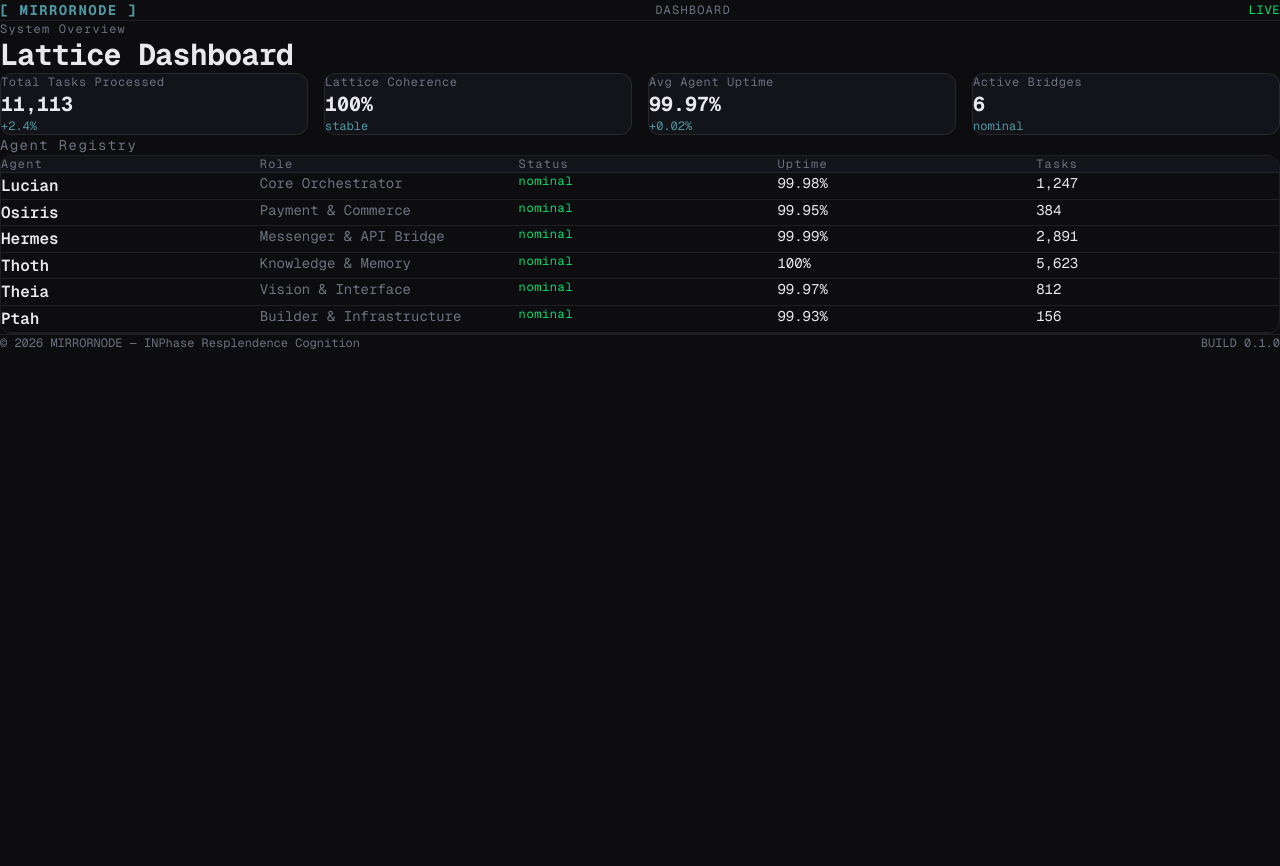
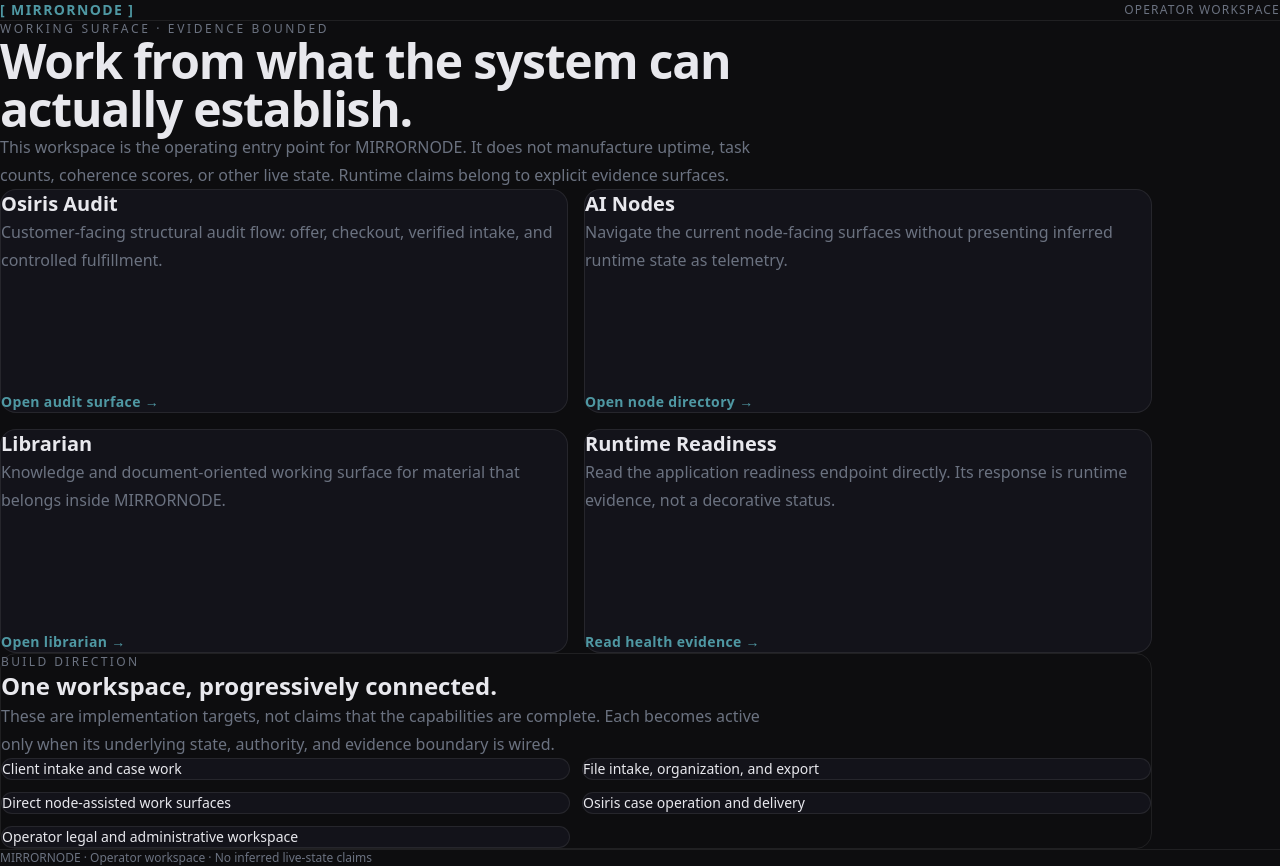
Before and after one commit to mirrornode/mirrornode-platform, a Next.js app: page /dashboard in a window 1280 px wide. Before the commit the page ends 800 px from the top, so only its background shows below. Built offline with nearby package versions, Linux system fonts and the light colour scheme.

Commit message:
feat(workspace): establish truthful operator entry surface

```diff
--- a/app/agents/page.tsx
+++ b/app/agents/page.tsx
@@ -6,12 +6,12 @@ import { domainToNumeraethe } from "@/fusion/types";
 
 import Link from "next/link";
 // ---------------------------------------------------------------------------
-// Telemetry types
+// Runtime evidence types
 // ---------------------------------------------------------------------------
 
 interface AgentTelemetry {
   id: string;
-  status: "nominal" | "degraded" | "offline" | "initializing";
+  status: "nominal" | "degraded" | "offline" | "initializing" | "unknown";
   last_heartbeat_ts: string | null;
   symbolic_depth: number;
   latency_ms: number | null;
@@ -99,15 +99,17 @@ export default function AgentsPage() {
     };
   }, [fetchTelemetry]);
 
-  // Merge manifest agent with live telemetry (manifest is source of truth for identity)
+  // Manifest is authoritative for identity only.
+  // Runtime state must come from runtime evidence and fails closed when absent.
   function resolveAgent(agent: Agent) {
     const live = telemetry.get(agent.id);
     return {
       ...agent,
-      status:          live?.status          ?? agent.status,
-      symbolic_depth:  live?.symbolic_depth  ?? 0,
+      evidence_available: Boolean(live),
+      status:            live?.status            ?? "unknown",
+      symbolic_depth:    live?.symbolic_depth    ?? 0,
       last_heartbeat_ts: live?.last_heartbeat_ts ?? null,
-      latency_ms:      live?.latency_ms      ?? null,
+      latency_ms:        live?.latency_ms        ?? null,
     };
   }
 
@@ -143,12 +145,12 @@ export default function AgentsPage() {
         <div className="flex items-center gap-6">
           {lastUpdated && (
             <span style={{ fontFamily: "var(--font-mono)", fontSize: "0.6rem", letterSpacing: "0.12em", color: "var(--text-muted)" }}>
-              SYNCED {timeAgo(lastUpdated)}
+              EVIDENCE UPDATED {timeAgo(lastUpdated)}
             </span>
           )}
           {error && (
             <span style={{ fontFamily: "var(--font-mono)", fontSize: "0.6rem", letterSpacing: "0.12em", color: "#ef4444" }}>
-              TELEMETRY OFFLINE
+              RUNTIME EVIDENCE UNAVAILABLE
             </span>
           )}
           <Link
@@ -171,8 +173,12 @@ export default function AgentsPage() {
             Situation Room
           </h1>
           <p style={{ fontSize: "1rem", color: "var(--text-muted)", lineHeight: 1.7, maxWidth: "52ch" }}>
-            {agentList.length} agents initialized across the MIRRORNODE lattice.
-            {loading ? " Acquiring telemetry…" : " Live telemetry active."}
+            {agentList.length} agents registered in the MIRRORNODE manifest.
+            {loading
+              ? " Checking runtime evidence…"
+              : error
+                ? " Runtime evidence unavailable."
+                : " Runtime evidence received."}
           </p>
         </div>
 
@@ -182,8 +188,12 @@ export default function AgentsPage() {
             const agent = resolveAgent(baseAgent);
             const statusColor = getStatusColor(agent.status);
             const numeraetheType = domainToNumeraethe(agent.domain);
-            const depthLabel = getDepthLabel(agent.symbolic_depth);
-            const depthWidth = getDepthBarWidth(agent.symbolic_depth);
+            const depthLabel = agent.evidence_available
+              ? getDepthLabel(agent.symbolic_depth)
+              : "UNAVAILABLE";
+            const depthWidth = agent.evidence_available
+              ? getDepthBarWidth(agent.symbolic_depth)
+              : "0%";
 
             return (
                         <Link
@@ -205,7 +215,7 @@ export default function AgentsPage() {
                     {agent.domain}
                   </span>
 
-                  {/* Live heartbeat pulse */}
+                  {/* Runtime status evidence */}
                   <div className="flex items-center gap-1.5">
                     <span
                       style={{
@@ -248,7 +258,9 @@ export default function AgentsPage() {
                       LATTICE DEPTH
                     </span>
                     <span style={{ fontFamily: "var(--font-mono)", fontSize: "0.55rem", letterSpacing: "0.12em", color: statusColor, textTransform: "uppercase" }}>
-                      {depthLabel} · {agent.symbolic_depth}/8
+                      {agent.evidence_available
+                        ? `${depthLabel} · ${agent.symbolic_depth}/8`
+                        : "UNAVAILABLE"}
                     </span>
                   </div>
                   <div
@@ -272,7 +284,7 @@ export default function AgentsPage() {
                   </div>
                 </div>
 
-                {/* Numeraethe type + telemetry footer */}
+                {/* Numeraethe type + runtime evidence footer */}
                 <div className="flex items-center justify-between">
                   <div className="flex items-center gap-3">
                     <span style={{ fontFamily: "var(--font-mono)", fontSize: "0.55rem", letterSpacing: "0.12em", color: "var(--text-muted)", textTransform: "uppercase" }}>
--- a/app/dashboard/page.tsx
+++ b/app/dashboard/page.tsx
@@ -2,87 +2,140 @@ import type { Metadata } from "next";
 import Link from "next/link";
 
 export const metadata: Metadata = {
-  title: "Dashboard — MIRRORNODE",
-  description: "Live system dashboard for the MIRRORNODE orchestration lattice.",
+  title: "Operator Workspace — MIRRORNODE",
+  description:
+    "A bounded MIRRORNODE operating surface for navigating verified capabilities and work lanes.",
+  robots: {
+    index: false,
+    follow: false,
+  },
 };
 
-const agents = [
-  { id: "lucian",  name: "Lucian",  role: "Core Orchestrator",      status: "nominal", uptime: "99.98%", tasks: 1247, domain: "Cognitive Routing" },
-  { id: "osiris",  name: "Osiris",  role: "Payment & Commerce",      status: "nominal", uptime: "99.95%", tasks: 384,  domain: "Financial State" },
-  { id: "hermes",  name: "Hermes",  role: "Messenger & API Bridge",  status: "nominal", uptime: "99.99%", tasks: 2891, domain: "Communication" },
-  { id: "thoth",   name: "Thoth",   role: "Knowledge & Memory",      status: "nominal", uptime: "100%",   tasks: 5623, domain: "Persistent State" },
-  { id: "theia",   name: "Theia",   role: "Vision & Interface",      status: "nominal", uptime: "99.97%", tasks: 812,  domain: "Front-End Intel" },
-  { id: "ptah",    name: "Ptah",    role: "Builder & Infrastructure", status: "nominal", uptime: "99.93%", tasks: 156,  domain: "DevOps & Systems" },
+const lanes = [
+  {
+    title: "Osiris Audit",
+    description:
+      "Customer-facing structural audit flow: offer, checkout, verified intake, and controlled fulfillment.",
+    href: "/osiris-audit",
+    action: "Open audit surface",
+  },
+  {
+    title: "AI Nodes",
+    description:
+      "Navigate the current node-facing surfaces without presenting inferred runtime state as telemetry.",
+    href: "/agents",
+    action: "Open node directory",
+  },
+  {
+    title: "Librarian",
+    description:
+      "Knowledge and document-oriented working surface for material that belongs inside MIRRORNODE.",
+    href: "/librarian",
+    action: "Open librarian",
+  },
+  {
+    title: "Runtime Readiness",
+    description:
+      "Read the application readiness endpoint directly. Its response is runtime evidence, not a decorative status.",
+    href: "/api/health/ready",
+    action: "Read health evidence",
+  },
 ];
 
-const metrics = [
-  { label: "Total Tasks Processed", value: "11,113", delta: "+2.4%" },
-  { label: "Lattice Coherence",     value: "100%",   delta: "stable" },
-  { label: "Avg Agent Uptime",      value: "99.97%", delta: "+0.02%" },
-  { label: "Active Bridges",        value: "6",      delta: "nominal" },
+const buildTargets = [
+  "Client intake and case work",
+  "File intake, organization, and export",
+  "Direct node-assisted work surfaces",
+  "Osiris case operation and delivery",
+  "Operator legal and administrative workspace",
 ];
 
 export default function Dashboard() {
   return (
-    <div className="min-h-screen bg-[var(--background)] text-[var(--text)] font-mono">
-      {/* Nav */}
-      <nav className="flex items-center justify-between px-6 py-4 border-b border-[var(--border)]">
-        <Link href="/" className="text-[var(--accent)] text-sm tracking-widest font-bold hover:opacity-80">
+    <main className="min-h-screen bg-[var(--background)] text-[var(--text)]">
+      <nav className="flex items-center justify-between border-b border-[var(--border)] px-6 py-4">
+        <Link
+          href="/"
+          className="text-sm font-bold tracking-widest text-[var(--accent)] hover:opacity-80"
+        >
           [ MIRRORNODE ]
         </Link>
-        <span className="text-xs tracking-widest text-[var(--text-muted)]">DASHBOARD</span>
-        <span className="text-xs text-green-400 tracking-wider">LIVE</span>
+
+        <span className="text-xs tracking-widest text-[var(--text-muted)]">
+          OPERATOR WORKSPACE
+        </span>
       </nav>
 
-      {/* Header */}
-      <header className="px-6 pt-10 pb-6">
-        <p className="text-xs tracking-widest text-[var(--text-muted)] mb-2">System Overview</p>
-        <h1 className="text-3xl font-bold tracking-tight">Lattice Dashboard</h1>
-      </header>
+      <section className="mx-auto max-w-6xl px-6 py-12">
+        <p className="mb-3 text-xs tracking-[0.22em] text-[var(--text-muted)]">
+          WORKING SURFACE · EVIDENCE BOUNDED
+        </p>
 
-      {/* KPI row */}
-      <section className="grid grid-cols-2 md:grid-cols-4 gap-4 px-6 pb-8">
-        {metrics.map((m, i) => (
-          <div key={i} className="rounded-xl border border-[var(--border)] p-4 bg-[var(--surface)]">
-            <p className="text-xs text-[var(--text-muted)] tracking-wider mb-1">{m.label}</p>
-            <p className="text-xl font-bold">{m.value}</p>
-            <p className="text-xs text-[var(--accent)] mt-1">{m.delta}</p>
-          </div>
+        <h1 className="max-w-4xl text-4xl font-semibold tracking-tight md:text-5xl">
+          Work from what the system can actually establish.
+        </h1>
+
+        <p className="mt-5 max-w-3xl text-base leading-7 text-[var(--text-muted)]">
+          This workspace is the operating entry point for MIRRORNODE. It does
+          not manufacture uptime, task counts, coherence scores, or other live
+          state. Runtime claims belong to explicit evidence surfaces.
+        </p>
+      </section>
+
+      <section className="mx-auto grid max-w-6xl gap-4 px-6 pb-10 md:grid-cols-2">
+        {lanes.map((lane) => (
+          <article
+            key={lane.title}
+            className="flex min-h-56 flex-col rounded-2xl border border-[var(--border)] bg-[var(--surface)] p-6"
+          >
+            <h2 className="text-xl font-semibold">{lane.title}</h2>
+
+            <p className="mt-3 flex-1 leading-7 text-[var(--text-muted)]">
+              {lane.description}
+            </p>
+
+            <Link
+              href={lane.href}
+              className="mt-6 text-sm font-semibold tracking-wide text-[var(--accent)] hover:opacity-80"
+            >
+              {lane.action} →
+            </Link>
+          </article>
         ))}
       </section>
 
-      {/* Agent table */}
-      <section className="px-6 pb-16">
-        <h2 className="text-sm tracking-widest text-[var(--text-muted)] mb-4">Agent Registry</h2>
-        <div className="rounded-xl border border-[var(--border)] overflow-hidden">
-          {/* Table header */}
-          <div className="grid grid-cols-5 gap-4 px-4 py-3 bg-[var(--surface)] border-b border-[var(--border)]">
-            {["Agent", "Role", "Status", "Uptime", "Tasks"].map((h) => (
-              <span key={h} className="text-xs tracking-widest text-[var(--text-muted)]">{h}</span>
+      <section className="mx-auto max-w-6xl px-6 pb-16">
+        <div className="rounded-2xl border border-[var(--border)] p-6">
+          <p className="text-xs tracking-[0.2em] text-[var(--text-muted)]">
+            BUILD DIRECTION
+          </p>
+
+          <h2 className="mt-3 text-2xl font-semibold">
+            One workspace, progressively connected.
+          </h2>
+
+          <p className="mt-3 max-w-3xl leading-7 text-[var(--text-muted)]">
+            These are implementation targets, not claims that the capabilities
+            are complete. Each becomes active only when its underlying state,
+            authority, and evidence boundary is wired.
+          </p>
+
+          <div className="mt-6 grid gap-3 md:grid-cols-2">
+            {buildTargets.map((target) => (
+              <div
+                key={target}
+                className="rounded-xl border border-[var(--border)] bg-[var(--surface)] px-4 py-3 text-sm"
+              >
+                {target}
+              </div>
             ))}
           </div>
-          {/* Rows */}
-          {agents.map((agent, i) => (
-            <Link
-              key={i}
-              href={`/agents/${agent.id}`}
-              className="grid grid-cols-5 gap-4 px-4 py-4 border-b border-[var(--border)] hover:bg-[var(--surface-2)] transition-colors"
-            >
-              <span className="font-semibold">{agent.name}</span>
-              <span className="text-[var(--text-muted)] text-sm">{agent.role}</span>
-              <span className="text-green-400 text-xs tracking-wider">{agent.status}</span>
-              <span className="text-sm">{agent.uptime}</span>
-              <span className="text-sm">{agent.tasks.toLocaleString()}</span>
-            </Link>
-          ))}
         </div>
       </section>
 
-      {/* Footer */}
-      <footer className="px-6 py-4 border-t border-[var(--border)] flex justify-between text-xs text-[var(--text-muted)]">
-        <span>© 2026 MIRRORNODE — INPhase Resplendence Cognition</span>
-        <span>BUILD 0.1.0</span>
+      <footer className="border-t border-[var(--border)] px-6 py-5 text-xs text-[var(--text-muted)]">
+        MIRRORNODE · Operator workspace · No inferred live-state claims
       </footer>
-    </div>
+    </main>
   );
 }
```
